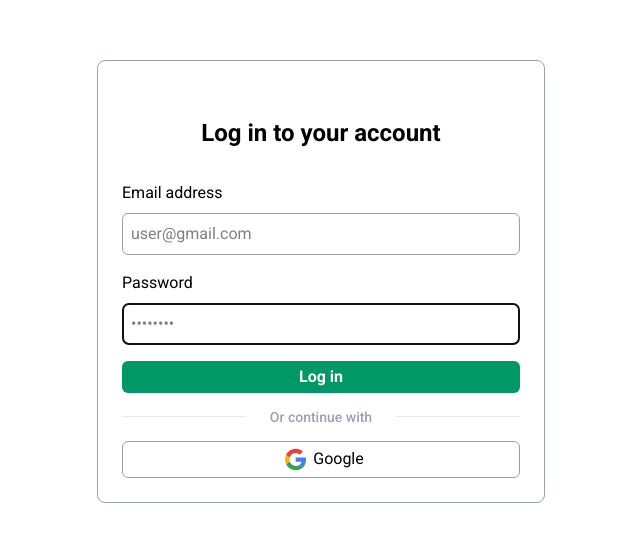
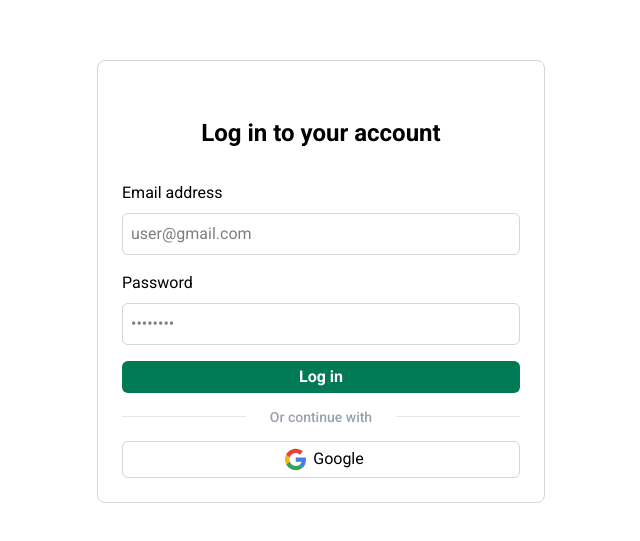
Before and after one commit to RizkiLaksanaPutra/warta-erp, a React (Vite) app in the folder client/: page /login in a window 1280 px wide. Shown: the part 119-660 px from the top of the page, without its empty margins (319-959 px from the left). Built offline with nearby package versions, Linux system fonts and the light colour scheme; no server answers.

Commit message:
check point

```diff
--- a/client/src/index.css
+++ b/client/src/index.css
@@ -1,9 +1,9 @@
-@import url("https://fonts.googleapis.com/css2?family=Raleway:ital,wght@0,100..900;1,100..900&family=Roboto:ital,wght@0,100..900;1,100..900&display=swap");
+@import url('https://fonts.googleapis.com/css2?family=Roboto:ital,wght@0,100..900;1,100..900&display=swap');
 @import "tailwindcss";
 
 @theme {
-  --color-background: #f5f7f9;
-  --text-accent: #009966;
+  --color-primary: #f5f7f9;
+  --text-seconday: #009966;
 }
 
 @layer base {
@@ -14,6 +14,6 @@
 
 @layer components {
   .auth-input {
-    @apply w-full border border-gray-400 rounded-md p-2;
+    @apply w-full border border-gray-300 rounded-md p-2 focus:outline-none;
   }
 }
--- a/client/src/pages/Login.jsx
+++ b/client/src/pages/Login.jsx
@@ -6,6 +6,7 @@ import { signInWithEmailAndPassword } from "firebase/auth";
 const Login = () => {
   const [email, setEmail] = useState("");
   const [password, setPassword] = useState("");
+  const [errorCode, setErrorCode] = useState("");
 
   const handleEmailChange = (e) => {
     setEmail(e.target.value);
@@ -16,7 +17,6 @@ const Login = () => {
   };
 
   const handleSignIn = () => {
-    if (!email || !password) return;
     signInWithEmailAndPassword(auth, email, password)
       .then((userCredential) => {
         const user = userCredential.user;
@@ -25,16 +25,35 @@ const Login = () => {
       .catch((error) => {
         const errorCode = error.code;
         const errorMessage = error.message;
-        console.log(errorCode, errorMessage);
+        setErrorCode(errorCode);
+        console.log(errorCode);
       });
   };
 
   return (
     <div className="min-h-screen flex flex-col sm:justify-center items-center pt-6 sm:pt-0">
-      <div className="bg-white w-full sm:max-w-md p-6 sm:border border-gray-400 sm:rounded-lg ">
+      <div className="bg-white w-full sm:max-w-md p-6 sm:border border-gray-300 sm:rounded-lg ">
         <h1 className="text-2xl text-center font-bold my-8">
           Log in to your account
         </h1>
+        {/* {errorCode === "auth/invalid-email" ? (
+          <div className="rounded-md bg-red-50 p-4 my-4">
+            <div className="flex">
+              <div className="flex-0">
+                <svg className="h-5 w-5 text-red-400">
+                  <path
+                    fillRule="evenodd"
+                    d="M10 18a8 8 0 100-16 8 8 0 000 16zM8.28 7.22a.75.75 0 00-1.06 1.06L8.94 10l-1.72 1.72a.75.75 0 101.06 1.06L10 11.06l1.72 1.72a.75.75 0 101.06-1.06L11.06 10l1.72-1.72a.75.75 0 00-1.06-1.06L10 8.94 8.28 7.22z"
+                    clipRule="evenodd"
+                  ></path>
+                </svg>
+              </div>
+              <p className="text-sm font-medium text-red-800 ml-3">
+                The email must be a valid email address.
+              </p>
+            </div>
+          </div>
+        ) : null} */}
         <form className="flex flex-col gap-4">
           <div className="flex flex-col gap-2">
             <label htmlFor="email">Email address</label>
@@ -43,8 +62,7 @@ const Login = () => {
               id="email"
               type="email"
               placeholder="user@gmail.com"
-              required="required"
-              autoFocus={true}
+              required={true}
               className="auth-input"
               onChange={handleEmailChange}
             />
@@ -56,8 +74,7 @@ const Login = () => {
               id="password"
               type="password"
               placeholder="••••••••"
-              required="required"
-              autoFocus={true}
+              required={true}
               className="auth-input"
               onChange={handlePasswordChange}
             />
@@ -65,7 +82,7 @@ const Login = () => {
           <button
             type="button"
             onClick={handleSignIn}
-            className="w-full bg-emerald-600 p-1 rounded-md cursor-pointer"
+            className="w-full bg-emerald-700 p-1 rounded-md cursor-pointer"
           >
             <span className="font-bold text-white">Log in</span>
           </button>
@@ -83,7 +100,7 @@ const Login = () => {
         <button
           type="button"
           onClick={handleSignIn}
-          className="flex items-center justify-center w-full cursor-pointer border border-gray-400 rounded-md"
+          className="flex items-center justify-center w-full cursor-pointer border border-gray-300 rounded-md"
         >
           <GoogleIcon width={35} />
           <span>Google</span>
```
